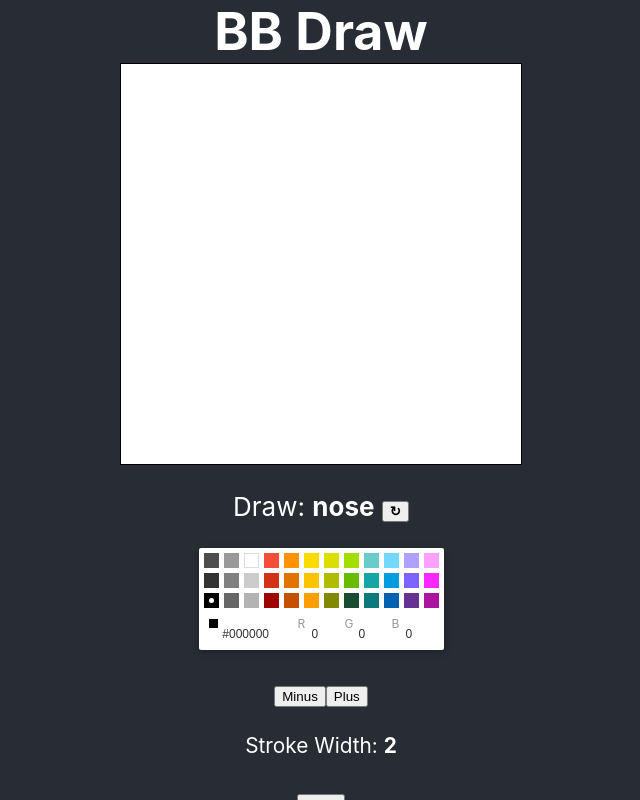
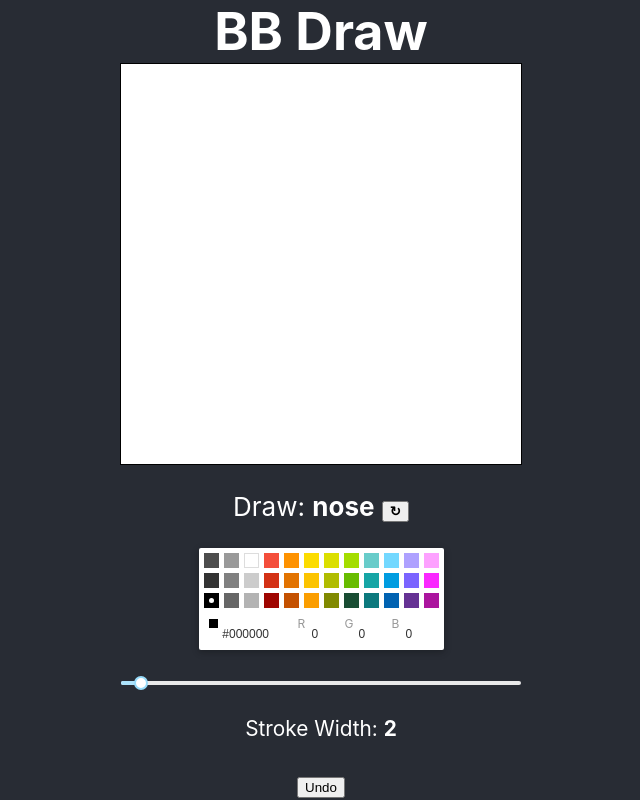
Before and after one commit to octalmage/bbdraw, a React (Create React App) app: page / in a window 1280 px wide. Shown: the whole page, without its empty margins (319-959 px from the left). Built offline with nearby package versions, Linux system fonts and the light colour scheme.

Commit message:
Slider for stroke width.

```diff
--- a/package.json
+++ b/package.json
@@ -5,6 +5,7 @@
   "dependencies": {
     "immutable": "^4.0.0-rc.12",
     "pressure": "^2.1.2",
+    "rc-slider": "^8.6.3",
     "react": "^16.6.3",
     "react-canvas-draw": "^1.0.0-alpha.7",
     "react-color": "^2.14.1",
--- a/src/App.css
+++ b/src/App.css
@@ -30,6 +30,14 @@
   font-size: 0.8em;
 }
 
+.slider {
+  width: 400px;
+  margin-left: auto;
+  margin-right: auto;
+  margin-top: 1em;
+  margin-bottom: 1em;
+}
+
 @keyframes App-logo-spin {
   from {
     transform: rotate(0deg);
--- a/src/App.js
+++ b/src/App.js
@@ -3,6 +3,8 @@ import Skeleton from 'react-loading-skeleton';
 import words from './words.txt';
 import DrawArea from "./DrawArea";
 import { CompactPicker } from 'react-color';
+import Slider from 'rc-slider';
+import 'rc-slider/assets/index.css';
 import './App.css';
 
 class App extends Component {
@@ -83,22 +85,9 @@ class App extends Component {
           <button onClick={() => this.updateColor('yellow')}>Yellow</button>
           <button onClick={() => this.updateColor('white')}>White</button> */}
           <CompactPicker color={color} onChangeComplete={color => this.updateColor(color.hex)} />
-          <p>
-            <button
-              onClick={
-                () => this.setState(prevProps => ({ strokeWidth: prevProps.strokeWidth - 1 }))
-              }
-            >
-              Minus
-          </button>
-          <button
-              onClick={
-                () => this.setState(prevProps => ({ strokeWidth: prevProps.strokeWidth + 1 }))
-              }
-            >
-              Plus
-          </button>
-          </p>
+          <div className="slider">
+            <Slider step={5} defaultValue={5} onChange={value => this.setState({ strokeWidth: value })} />
+          </div>
           <p className="App-details">Stroke Width: <strong>{strokeWidth}</strong></p>
           <p>
             <button onClick={() => this.undo()}>Undo</button>
```
Also changed, not shown: 1 other file (tests, documents, lock files or other folders).
